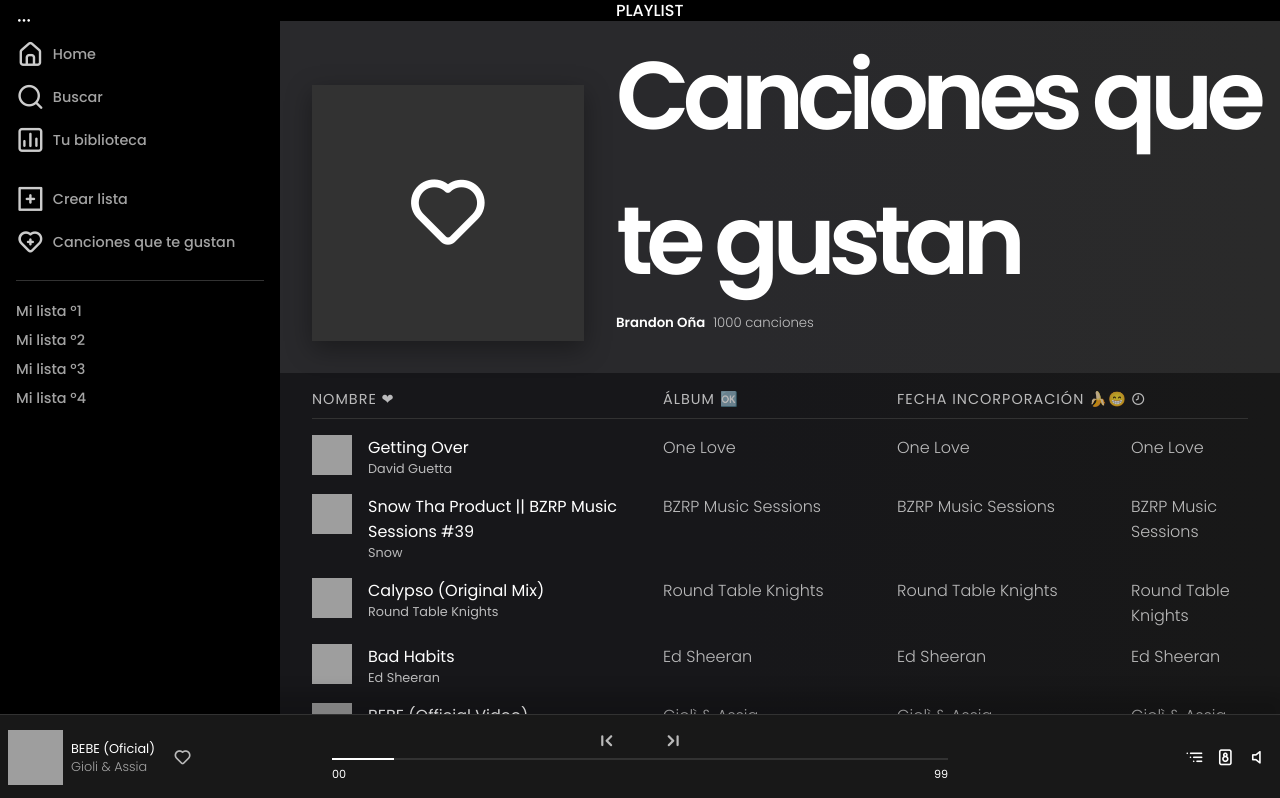
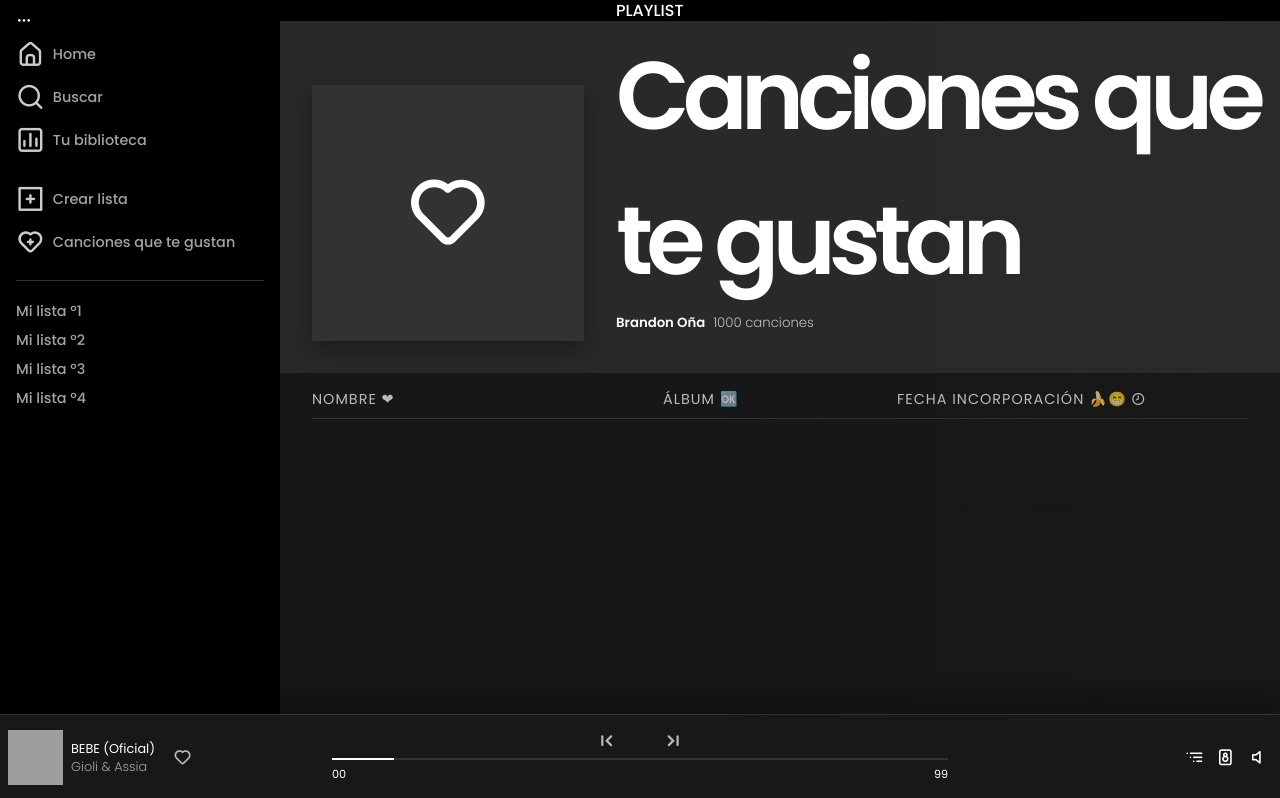
Before and after one commit to Stevebr10/spotify, an Angular app: page /favorites in a window 1280 px wide. Shown: the top 798 px of the page. Built offline with nearby package versions, Linux system fonts and the light colour scheme; grey boxes are pictures that could not be loaded.

Commit message:
Implementacion de orderlist pipe

```diff
--- a/src/app/shared/components/play-list-body/play-list-body.component.html
+++ b/src/app/shared/components/play-list-body/play-list-body.component.html
@@ -5,7 +5,7 @@
         <li>fecha incorporación 🍌😁</li>
         <li><i class="uil uil-clock-eight"></i></li>
     </ul>
-    <ul class="play-list-rows" *ngFor="let item of tracks">
+    <ul class="play-list-rows" *ngFor="let item of tracks | orderlist">
         <li class="track-name">
             <ng-container *ngTemplateOutlet="coverSection;context:{track:item}"></ng-container>
         </li>
--- a/src/app/shared/components/play-list-body/play-list-body.component.ts
+++ b/src/app/shared/components/play-list-body/play-list-body.component.ts
@@ -2,11 +2,12 @@ import { Component, OnInit } from '@angular/core';
 import * as dataRaw from '../../../data/tracks.json'
 import { TrackModel } from '@core/models/tracks.model';
 import { CommonModule } from '@angular/common'; // Añade esta línea
+import { OrderlistPipe } from '@shared/pipe/orderlist.pipe';
 
 @Component({
   selector: 'app-play-list-body',
   standalone: true, // Asegúrate que esto esté presente
-  imports: [CommonModule],
+  imports: [CommonModule, OrderlistPipe],
   templateUrl: './play-list-body.component.html',
   styleUrl: './play-list-body.component.css'
 })
--- a/src/app/shared/pipe/orderlist.pipe.ts
+++ b/src/app/shared/pipe/orderlist.pipe.ts
@@ -1,12 +1,16 @@
 import { Pipe, PipeTransform } from '@angular/core';
+import { TrackModel } from '@core/models/tracks.model';
 
 @Pipe({
   name: 'orderlist'
 })
 export class OrderlistPipe implements PipeTransform {
 
-  transform(value: unknown, ...args: unknown[]): unknown {
-    return null;
+  transform(value: TrackModel[]): TrackModel[] {
+
+    console.log('👉', value)
+
+    return [];
   }
 
 }
```
